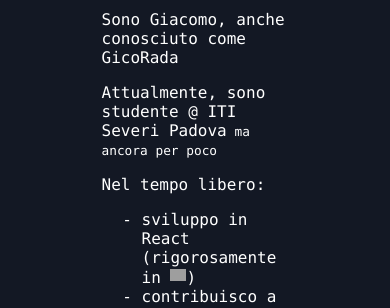
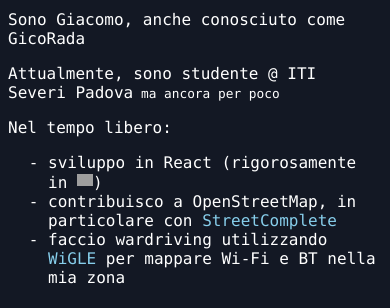
Before and after one commit to gicorada/gicorada, a plain HTML site: page index.html in a window 390 px wide. Shown: the part 136-444 px from the top of the page. Drawn offline with Linux system fonts and the light colour scheme; no server answers; grey boxes are pictures that could not be loaded.

Commit message:
Fixed width on mobile (close #1)

```diff
--- a/style.css
+++ b/style.css
@@ -37,6 +37,11 @@ footer p {
 	text-align: center;
 }
 
+@media screen and (max-width: 768px){
+	main {
+		width: 100%;
+	}
+}
 
 
 
```
